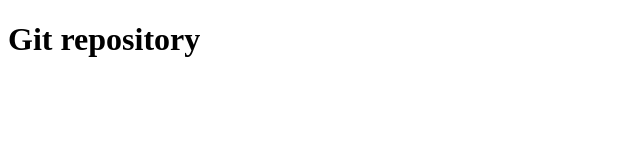
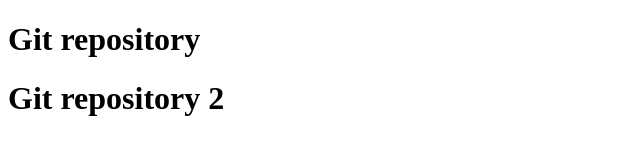
Before and after one commit to prtomnoi/byggame, a plain HTML site: page index.html in a window 1280 px wide. Shown: the whole page, without its empty margins (0-640 px from the left). Drawn offline with Linux system fonts and the light colour scheme.

```diff
--- a/index.html
+++ b/index.html
@@ -8,5 +8,6 @@
 </head>
 <body>
     <h1>Git repository</h1>
+    <h1>Git repository 2</h1>
 </body>
 </html>
```
